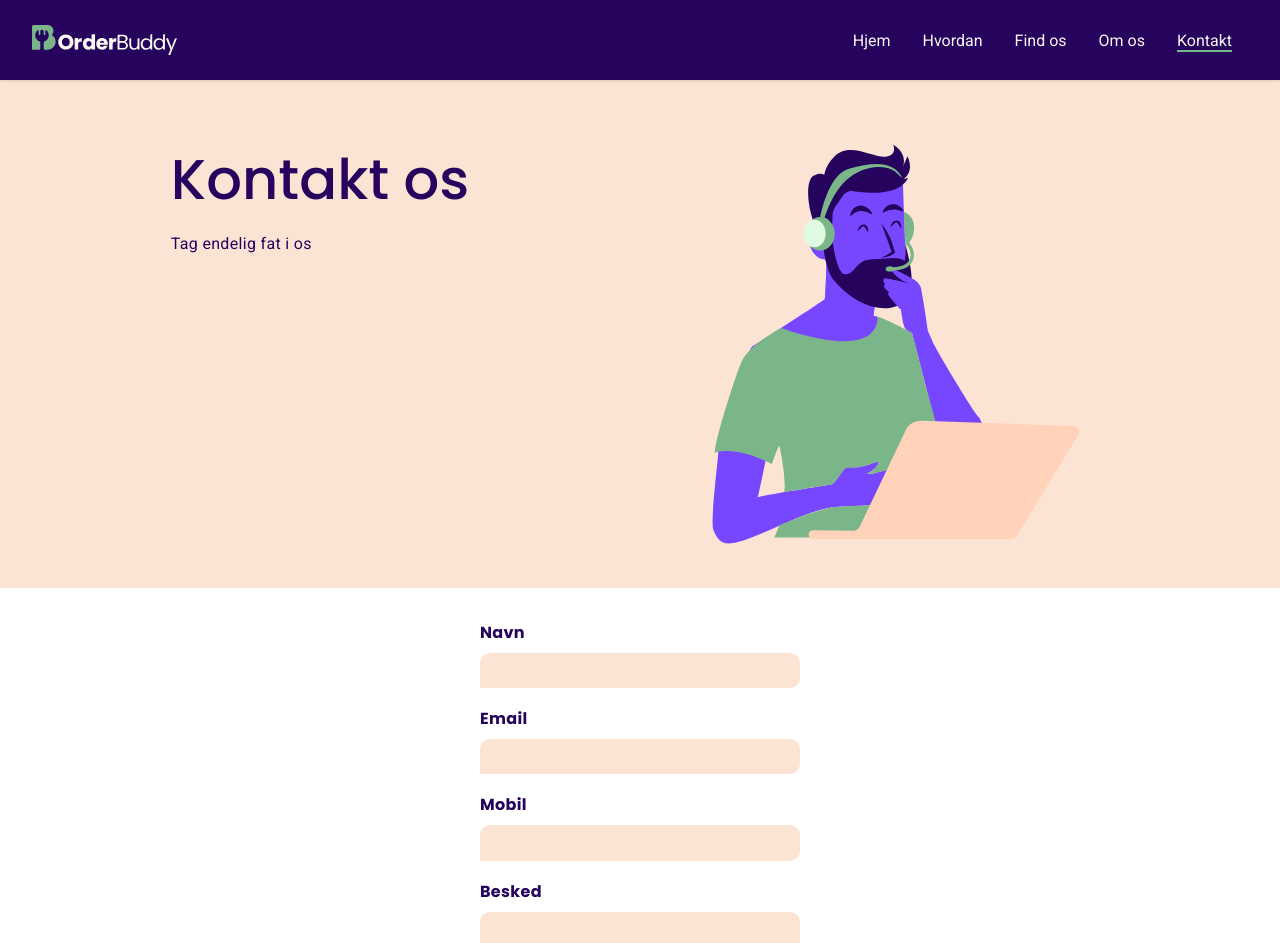
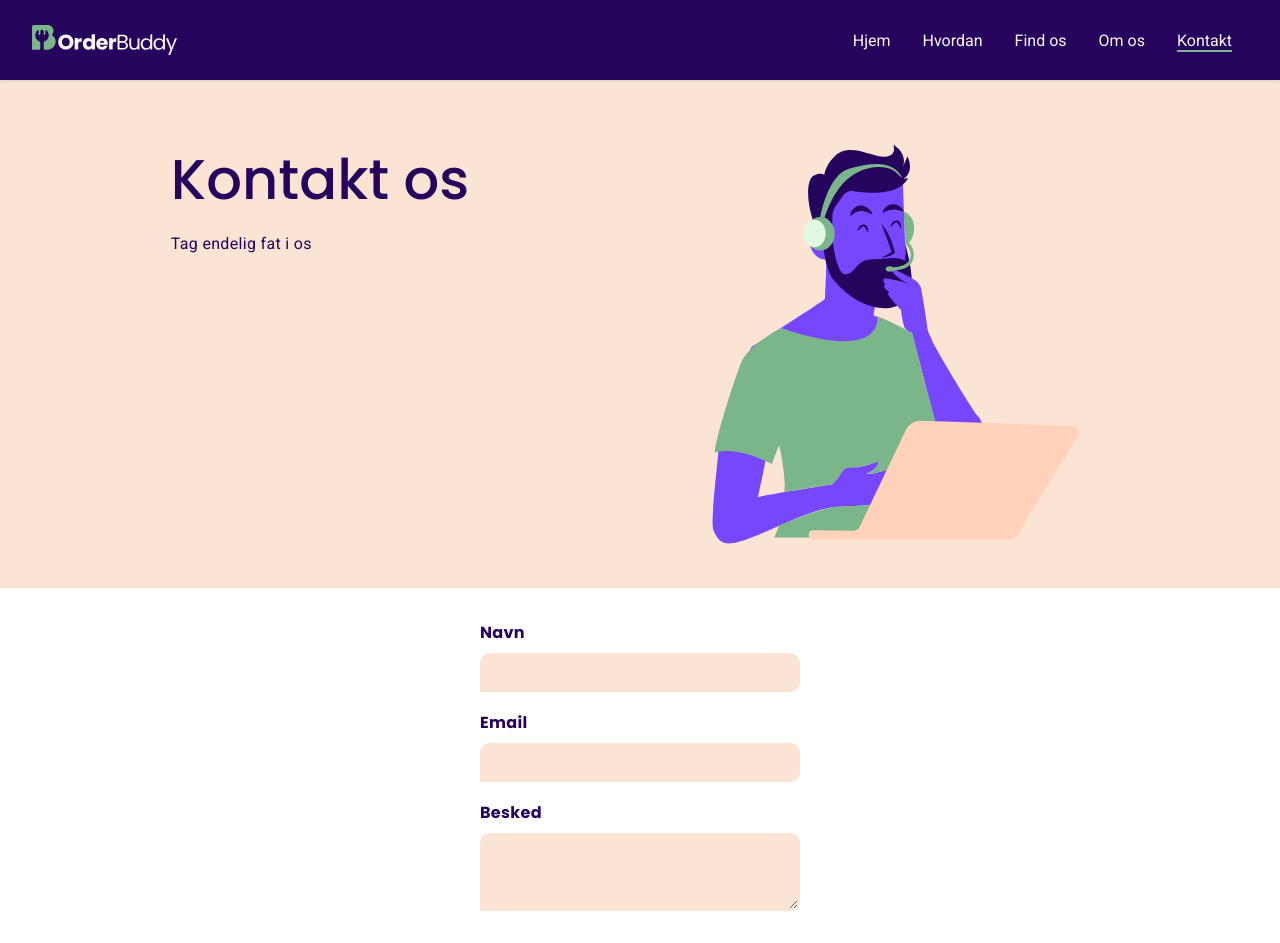
Before and after one commit to chri779r/OrderBuddy, a React (Vite) app: page /kontakt in a window 1280 px wide. Shown: the top 943 px of the page. Built offline with nearby package versions, Linux system fonts and the light colour scheme.

Commit message:
EmailJs og styling af form

```diff
--- a/package.json
+++ b/package.json
@@ -8,6 +8,7 @@
     "preview": "vite preview"
   },
   "dependencies": {
+    "@emailjs/browser": "^3.6.2",
     "@emotion/react": "^11.9.0",
     "@emotion/styled": "^11.8.1",
     "@mui/icons-material": "^5.8.0",
--- a/src/components/Modules/form/form.jsx
+++ b/src/components/Modules/form/form.jsx
@@ -1,4 +1,7 @@
-import React, { Fragment } from "react";
+import React, { Fragment,useRef } from "react";
+
+import emailjs from '@emailjs/browser';
+
 import './form.scss'
 import '../button/button.scss'
 import {Popup} from './popup'
@@ -25,12 +28,7 @@ function useTouchedFields() {
       onBlur: setFieldTouched,
     })
 
-    // function showPopup() {
-    //     if( setTouchedFields({ all: true })  ){
 
-    //     }
-
-    // }
     return [bindField, setAllFieldsTouched, ]
   }
 
@@ -39,26 +37,31 @@ function useTouchedFields() {
 
     const [visiblePopup, setVisiblePopup] = React.useState(false);
 
+      const form = useRef();
+
+      const sendEmail = (e) => {
+        e.preventDefault();
+
+        emailjs.sendForm('service_1z6kqzj', 'template_po9k1ii', form.current, 'w1YsrPXCPpZFE__Pz')
+          .then((result) => {
+              console.log(result.text);
+              setVisiblePopup( !visiblePopup)
+          }, (error) => {
+              console.log(error.text);
+          });
+      };
     return (
         <Fragment>
-      <form className="container"
-        onSubmit = {(event) => {
-          event.preventDefault()
-          const formData = new FormData(event.target)
-          const data = Object.fromEntries(formData.entries())
-          console.log(data)
-          setVisiblePopup( !visiblePopup)
-        }}
-      >
+              <form  className="container" ref={form} onSubmit={sendEmail}>
         <fieldset>
-          <label htmlFor="name">Navn</label>
+          <label htmlFor="from_name">Navn</label>
           <input
-            id="name"
-            name="name"
+            id="from_name"
+            name="from_name"
             type="text"
 
 
-            {...bindField("name")}
+            {...bindField("from_name")}
             required
             />
           <div className="form-required-message">Et navn er påkrævet.</div>
@@ -75,19 +78,6 @@ function useTouchedFields() {
             required
           />
           <div className="form-required-message">Der kræves en gyldig e-mail.</div>
-        </fieldset>
-        <fieldset>
-          <label htmlFor="tel">Mobil</label>
-          <input
-            id="tel"
-            name="tel"
-            type="tel"
-            pattern="[0-9]{8}"
-
-            {...bindField("tel")}
-            required
-          />
-          <div className="form-required-message">Et gyldigt telefonnummer er påkrævet.</div>
         </fieldset>
         <fieldset>
           <label htmlFor="message">Besked</label>
--- a/src/components/Modules/form/form.scss
+++ b/src/components/Modules/form/form.scss
@@ -29,8 +29,7 @@
     margin-top: 0.5rem;
     appearance: none;
     background-color: var(--champagne);
-    border-color: none;
-    border-width: 0px;
+    border: 2px solid var(--champagne);
     border-radius: 10px 10px 10px 0px;
     padding-top: 0.5rem;
     padding-right: 0.5rem;
@@ -39,26 +38,23 @@
     font-size: 1rem;
     line-height: 1.2rem;
 
-  }
+}
 
-input:focus{
-    background-color: var(--lightGreen);
-    border-color: none;
-    border-width: 0px;
-}
 input:-webkit-autofill,
 input:-webkit-autofill:hover,
+input:hover,
 input:-webkit-autofill:focus,
+input:focus,
 textarea:-webkit-autofill,
 textarea:-webkit-autofill:hover,
+textarea:hover,
 textarea:-webkit-autofill:focus,
-select:-webkit-autofill,
-select:-webkit-autofill:hover,
-select:-webkit-autofill:focus {
-  border: 1px solid var(--lightGreen);
-  box-shadow:0 0 0px 1000px var(--lightGreen) inset;
+textarea:focus
+ {
+  border: 2px solid var(--indigo);
+  box-shadow:0 0 0px 100px var(--lightGreen) inset;
   -webkit-text-fill-color: var(--indigo);
-  -webkit-box-shadow: 0 0 0px 1000px var(--lightGreen) inset;
+  -webkit-box-shadow: 0 0 0px 100px var(--lightGreen) inset;
   transition: background-color 5000s ease-in-out 0s;
 }
   .form-required-message {
@@ -68,15 +64,22 @@ select:-webkit-autofill:focus {
 
   input[data-touched="true"],
   textarea[data-touched="true"] {
+    &:valid {
+      background-color: var(--lightGreen);
+      border: 2px solid var(--lightGreen);
+    }
     &:invalid {
       border: 2px solid #ff0000;
       & ~ .form-required-message {
         color: #ff0000;
         padding-top: 0.5rem;
+        padding-bottom: 0.5rem;
         visibility: visible;
       }
     }
   }
+
+
 
 
 //popup
```
Also changed, not shown: 1 other file (tests, documents, lock files or other folders).
